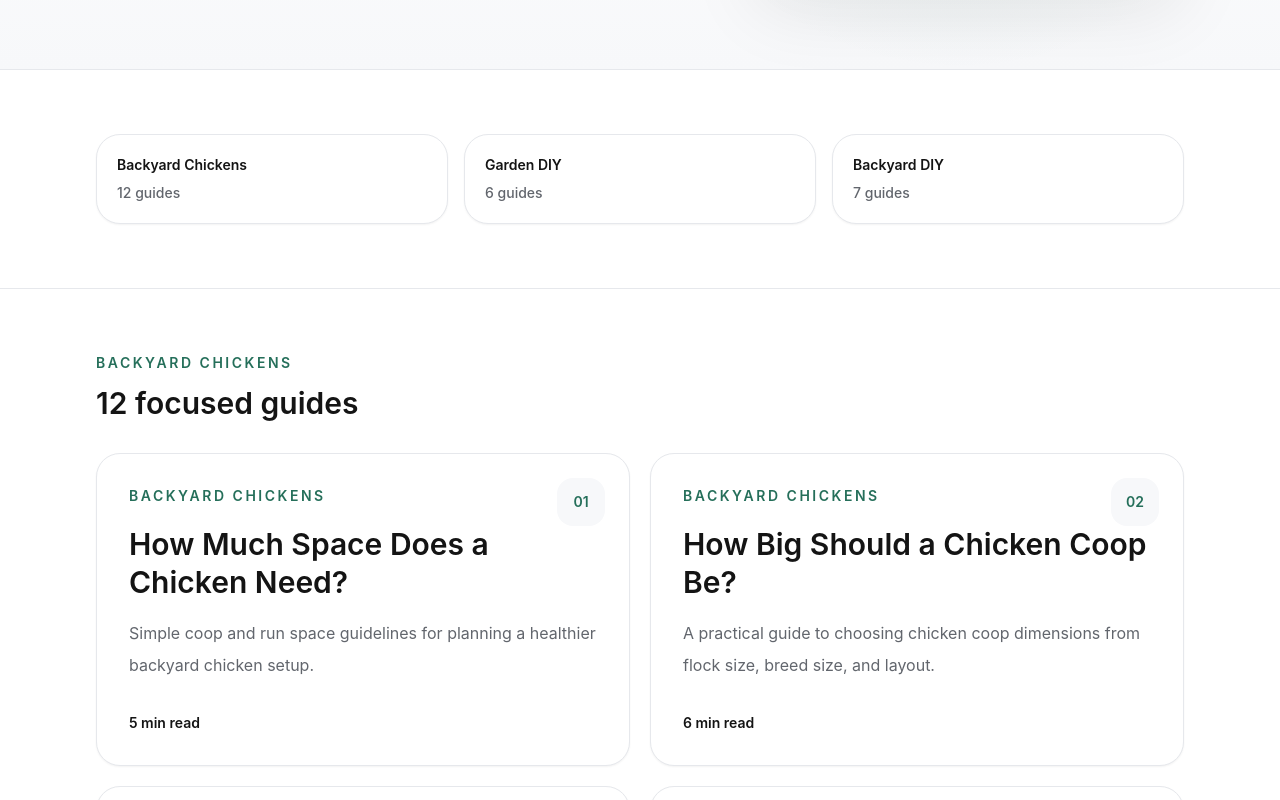
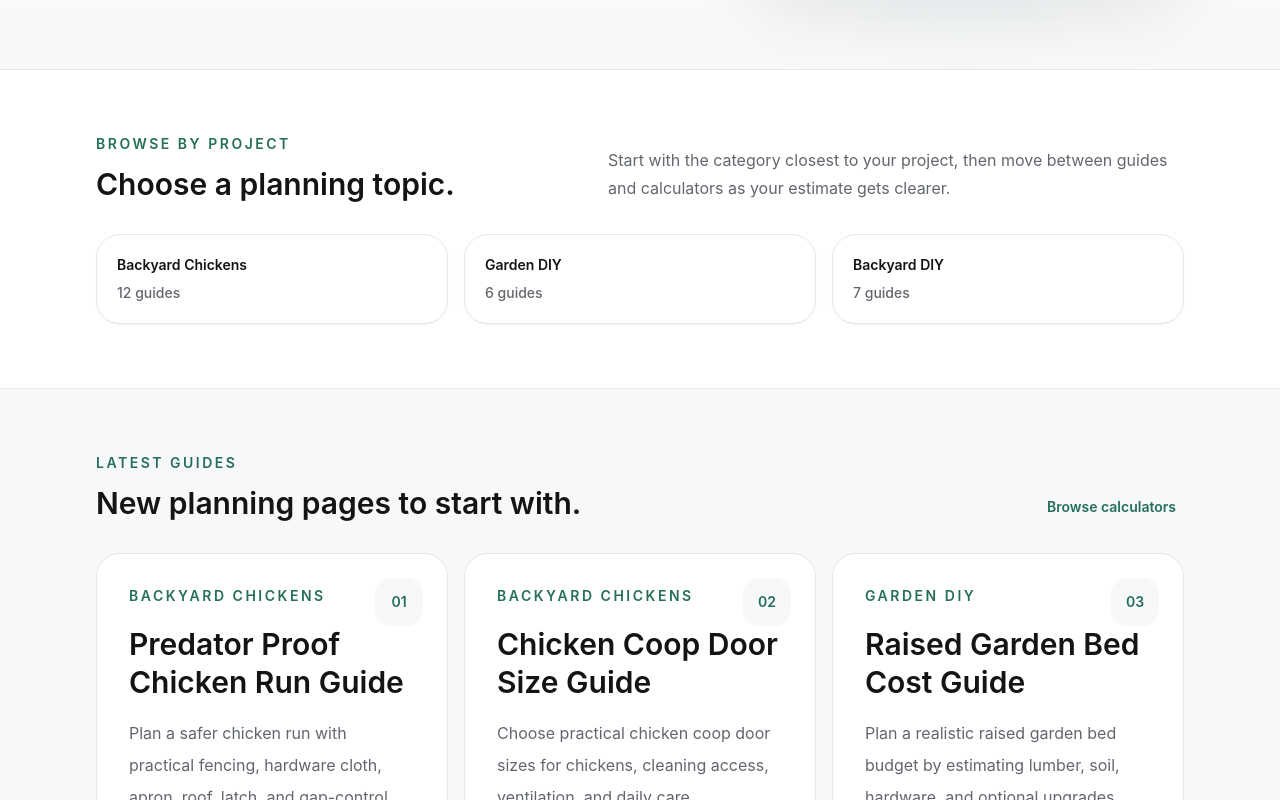
Before and after one commit to bcd736710-sketch/buildmetric, a Next.js app: page /blog in a window 1280 px wide. Shown: the part 400-1200 px from the top of the page. Built offline with nearby package versions, Linux system fonts and the light colour scheme; no server answers.

Commit message:
Improve blog guide discovery

```diff
--- a/app/blog/page.tsx
+++ b/app/blog/page.tsx
@@ -1,4 +1,5 @@
 import type { Metadata } from "next";
+import Link from "next/link";
 import { BlogCard } from "@/components/blog-card";
 import { Container } from "@/components/container";
 import { blogCategories, blogPosts } from "@/lib/blog";
@@ -20,6 +21,8 @@ export const metadata: Metadata = {
 };
 
 export default function BlogPage() {
+  const latestPosts = blogPosts.slice(-6).reverse();
+
   return (
     <>
       <section className="border-b border-line bg-[radial-gradient(circle_at_75%_20%,rgba(37,111,90,0.13),transparent_32%),linear-gradient(180deg,#ffffff_0%,#f7f8fa_100%)] py-14 sm:py-20">
@@ -59,7 +62,21 @@ export default function BlogPage() {
 
       <section className="py-12 sm:py-16">
         <Container>
-          <div className="grid gap-4 sm:grid-cols-3">
+          <div className="flex flex-col gap-3 sm:flex-row sm:items-end sm:justify-between">
+            <div>
+              <p className="text-sm font-semibold uppercase tracking-[0.18em] text-brand">
+                Browse by project
+              </p>
+              <h2 className="mt-3 text-3xl font-semibold text-ink">
+                Choose a planning topic.
+              </h2>
+            </div>
+            <p className="max-w-xl leading-7 text-muted">
+              Start with the category closest to your project, then move between
+              guides and calculators as your estimate gets clearer.
+            </p>
+          </div>
+          <div className="mt-8 grid gap-4 sm:grid-cols-3">
             {blogCategories.map((category) => (
               <a
                 key={category}
@@ -75,6 +92,32 @@ export default function BlogPage() {
                   guides
                 </span>
               </a>
+            ))}
+          </div>
+        </Container>
+      </section>
+
+      <section className="border-t border-line bg-surface py-12 sm:py-16">
+        <Container>
+          <div className="flex flex-col gap-4 sm:flex-row sm:items-end sm:justify-between">
+            <div>
+              <p className="text-sm font-semibold uppercase tracking-[0.18em] text-brand">
+                Latest guides
+              </p>
+              <h2 className="mt-3 text-3xl font-semibold text-ink">
+                New planning pages to start with.
+              </h2>
+            </div>
+            <Link
+              href="/tools"
+              className="rounded-full px-2 py-1 text-sm font-semibold text-brand focus-visible:outline-none focus-visible:ring-4 focus-visible:ring-brand/20"
+            >
+              Browse calculators
+            </Link>
+          </div>
+          <div className="mt-8 grid gap-4 lg:grid-cols-3">
+            {latestPosts.map((post, index) => (
+              <BlogCard key={post.slug} post={post} index={index} />
             ))}
           </div>
         </Container>
```
